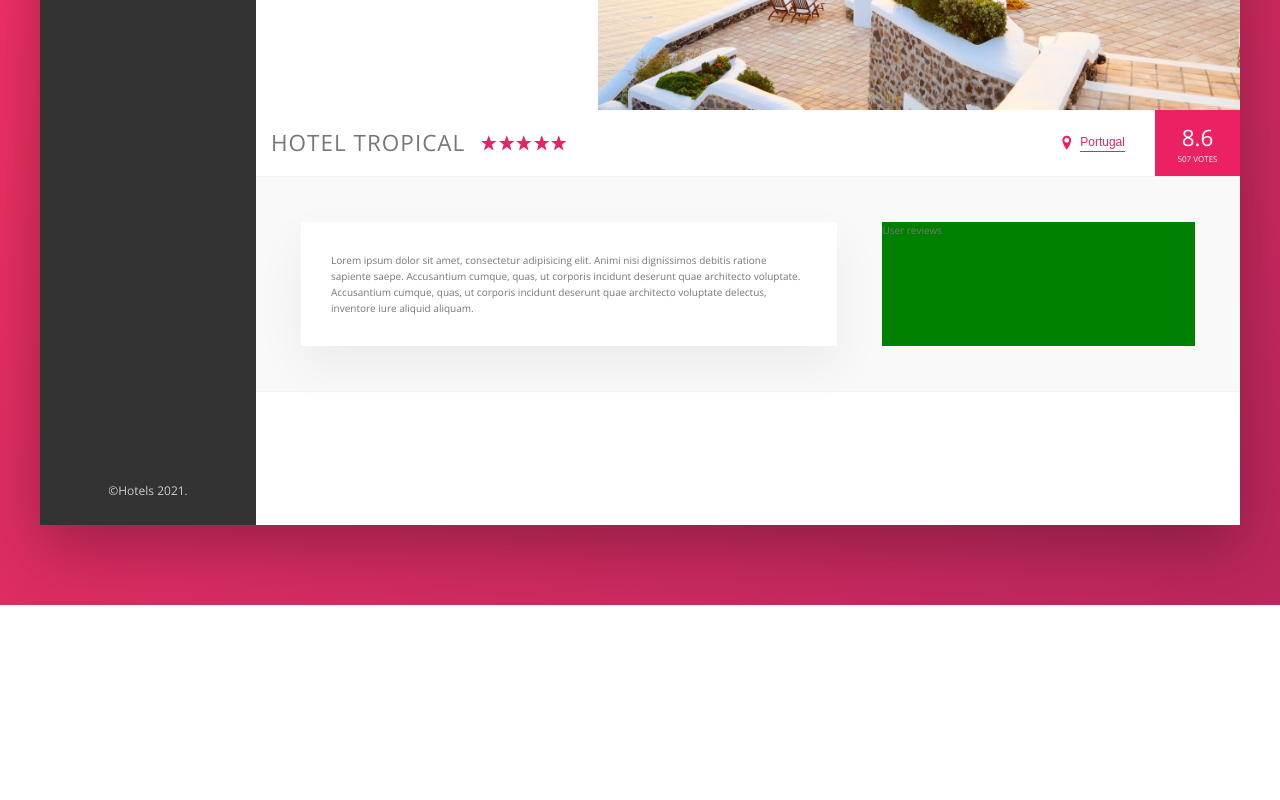
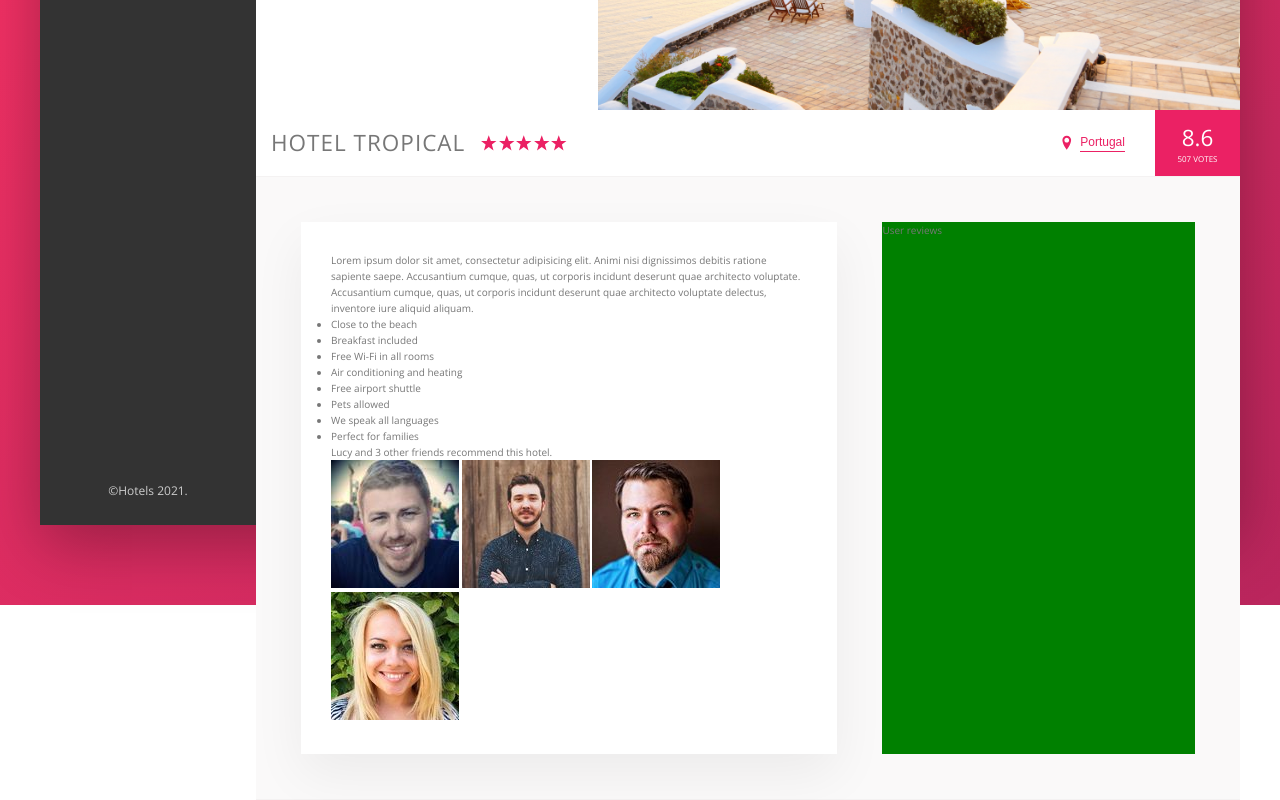
Before and after one commit to rdm100/flex-box-sass-practice, a website: page index.html in a window 1280 px wide. Shown: the part 425-1225 px from the top of the page. Before the commit the page ends 1030 px from the top, so only its background shows below. Drawn offline with nearby package versions, Linux system fonts and the light colour scheme.

Commit message:
Added honour list for list of amenities, number of people recommending and pictures of friends to recommend

```diff
--- a/index.html
+++ b/index.html
@@ -140,7 +140,28 @@
 									delectus, inventore iure aliquid aliquam.
 								</p>
 
+								<ul class="list">
+									<li class="list">Close to the beach</li>
+									<li class="list">Breakfast included</li>
+									<li class="list">Free Wi-Fi in all rooms</li>
+									<li class="list">Air conditioning and heating</li>
+									<li class="list">Free airport shuttle</li>
+									<li class="list">Pets allowed</li>
+									<li class="list">We speak all languages</li>
+									<li class="list">Perfect for families</li>
+								</ul>
 
+								<div class="recommend">
+									<p class="recommend__count">
+										Lucy and 3 other friends recommend this hotel.
+									</p>
+									<p class="recommend__friends">
+										<img class="recommend__photo" src="img/user-3.jpg" alt="Friend 1">
+										<img class="recommend__photo" src="img/user-4.jpg" alt="Friend 2">
+										<img class="recommend__photo" src="img/user-5.jpg" alt="Friend 3">
+										<img class="recommend__photo" src="img/user-6.jpg" alt="Friend 4">
+									</p>
+								</div>
 							</div>
 
 							<div class="user-reviews">
```
